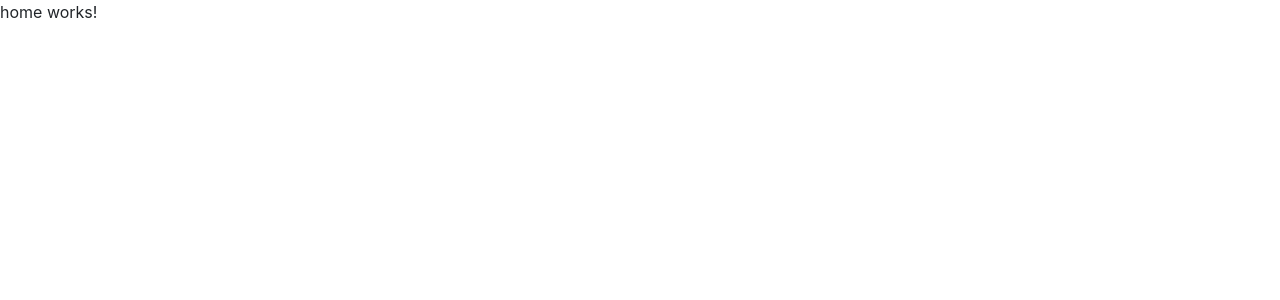
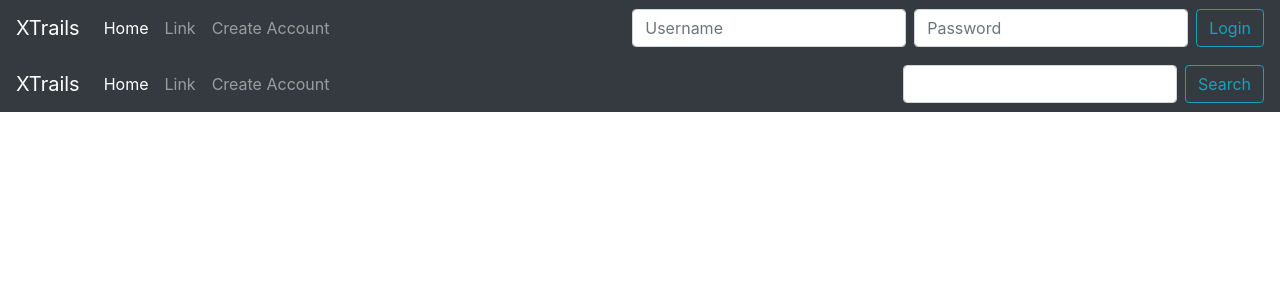
Before and after one commit to maldrete/XTrails, an Angular app in the folder ngXTrails/: page / in a window 1280 px wide. Shown: the top 300 px of the page. Built offline with nearby package versions, Linux system fonts and the light colour scheme.

Commit message:
nav-bar component created login method works

```diff
--- a/ngXTrails/src/app/app.module.ts
+++ b/ngXTrails/src/app/app.module.ts
@@ -6,12 +6,14 @@ import { AuthService } from './services/auth.service';
 import { RegisterComponent } from './components/register/register.component';
 import { FormsModule } from '@angular/forms';
 import { HomeComponent } from './components/home/home.component';
+import { NavBarComponent } from './components/nav-bar/nav-bar.component';
 
 @NgModule({
   declarations: [
     AppComponent,
     RegisterComponent,
-    HomeComponent
+    HomeComponent,
+    NavBarComponent
   ],
   imports: [
     BrowserModule,
--- a/ngXTrails/src/app/components/home/home.component.html
+++ b/ngXTrails/src/app/components/home/home.component.html
@@ -1 +1 @@
-<p>home works!</p>
+<app-nav-bar></app-nav-bar>
--- /dev/null
+++ b/ngXTrails/src/app/components/nav-bar/nav-bar.component.html
@@ -0,0 +1,60 @@
+<!-- Not Logged in Nav Bar -->
+<nav class="navbar navbar-expand-lg navbar-dark bg-dark">
+  <a class="navbar-brand" href="#">XTrails</a>
+  <button class="navbar-toggler" type="button" data-toggle="collapse"
+          data-target="#navbarTogglerDemo02" aria-controls="navbarTogglerDemo02"
+          aria-expanded="false" aria-label="Toggle navigation">
+    <span class="navbar-toggler-icon"></span>
+  </button>
+
+  <div class="collapse navbar-collapse" id="navbarTogglerDemo02">
+    <ul class="navbar-nav mr-auto mt-2 mt-lg-0">
+      <li class="nav-item active">
+        <a class="nav-link" href="#">Home <span class="sr-only">(current)</span></a>
+      </li>
+      <li class="nav-item">
+        <a class="nav-link" href="#">Link</a>
+      </li>
+      <li class="nav-item">
+        <a class="nav-link" href="#">Create Account</a>
+      </li>
+    </ul>
+    <form class="form-inline my-2 my-lg-0" id="loginForm">
+      <input class="form-control mr-sm-2" type="text" placeholder="Username" [(ngModel)]="username"
+             name="username">
+      <input class="form-control mr-sm-2" type="password" placeholder="Password" name="password"
+             [(ngModel)]="password">
+      <button class="btn btn-outline-info my-2 my-sm-0" type="submit"
+              (click)="login()">Login</button>
+    </form>
+  </div>
+</nav>
+
+
+<!-- Logged in Nav Bar -->
+<nav class="navbar navbar-expand-lg navbar-dark bg-dark">
+  <a class="navbar-brand" href="#">XTrails</a>
+  <button class="navbar-toggler" type="button" data-toggle="collapse"
+          data-target="#navbarTogglerDemo02" aria-controls="navbarTogglerDemo02"
+          aria-expanded="false" aria-label="Toggle navigation">
+    <span class="navbar-toggler-icon"></span>
+  </button>
+
+  <div class="collapse navbar-collapse" id="navbarTogglerDemo02">
+    <ul class="navbar-nav mr-auto mt-2 mt-lg-0">
+      <li class="nav-item active">
+        <a class="nav-link" href="#">Home <span class="sr-only">(current)</span></a>
+      </li>
+      <li class="nav-item">
+        <a class="nav-link" href="#">Link</a>
+      </li>
+      <li class="nav-item">
+        <a class="nav-link" href="#">Create Account</a>
+      </li>
+    </ul>
+    <form class="form-inline my-2 my-lg-0" id="loginForm">
+      <input class="form-control mr-sm-2" type="search" placeholder="">
+      <button class="btn btn-outline-info my-2 my-sm-0" type="submit">Search</button>
+    </form>
+  </div>
+</nav>
--- /dev/null
+++ b/ngXTrails/src/app/components/nav-bar/nav-bar.component.ts
@@ -0,0 +1,33 @@
+import { Component, OnInit } from '@angular/core';
+import { User } from 'src/app/entities/user/user';
+import { AuthService } from 'src/app/services/auth.service';
+
+@Component({
+  selector: 'app-nav-bar',
+  templateUrl: './nav-bar.component.html',
+  styleUrls: ['./nav-bar.component.css']
+})
+export class NavBarComponent implements OnInit {
+  username: string = '';
+  password: string = '';
+  user: User;
+  itWorked: {};
+
+  constructor(private authService: AuthService) { }
+
+  ngOnInit(): void { }
+
+  login(): void {
+    this.authService.login(this.username, this.password).subscribe(
+      good => {
+        this.itWorked = good;
+        console.log(this.itWorked);
+        console.log("User Logged in");
+      },
+      err => {
+        console.log("failed to login");
+      }
+    )
+  }
+
+}
--- a/ngXTrails/src/app/services/auth.service.ts
+++ b/ngXTrails/src/app/services/auth.service.ts
@@ -26,7 +26,7 @@ export class AuthService {
 
     // create request to authenticate credentials
     return this.http
-      .get(this.baseURL + 'authenticate', httpOptions)
+      .get(this.authURL + 'authenticate', httpOptions)
       .pipe(
         tap((res) => {
           localStorage.setItem('credentials', credentials);
```
Also changed, not shown: ngXTrails/src/app/components/home/home.component.ts (+7 -1 lines), ngXTrails/src/app/components/nav-bar/nav-bar.component.css (added), 1 other file (tests, documents, lock files or other folders).
